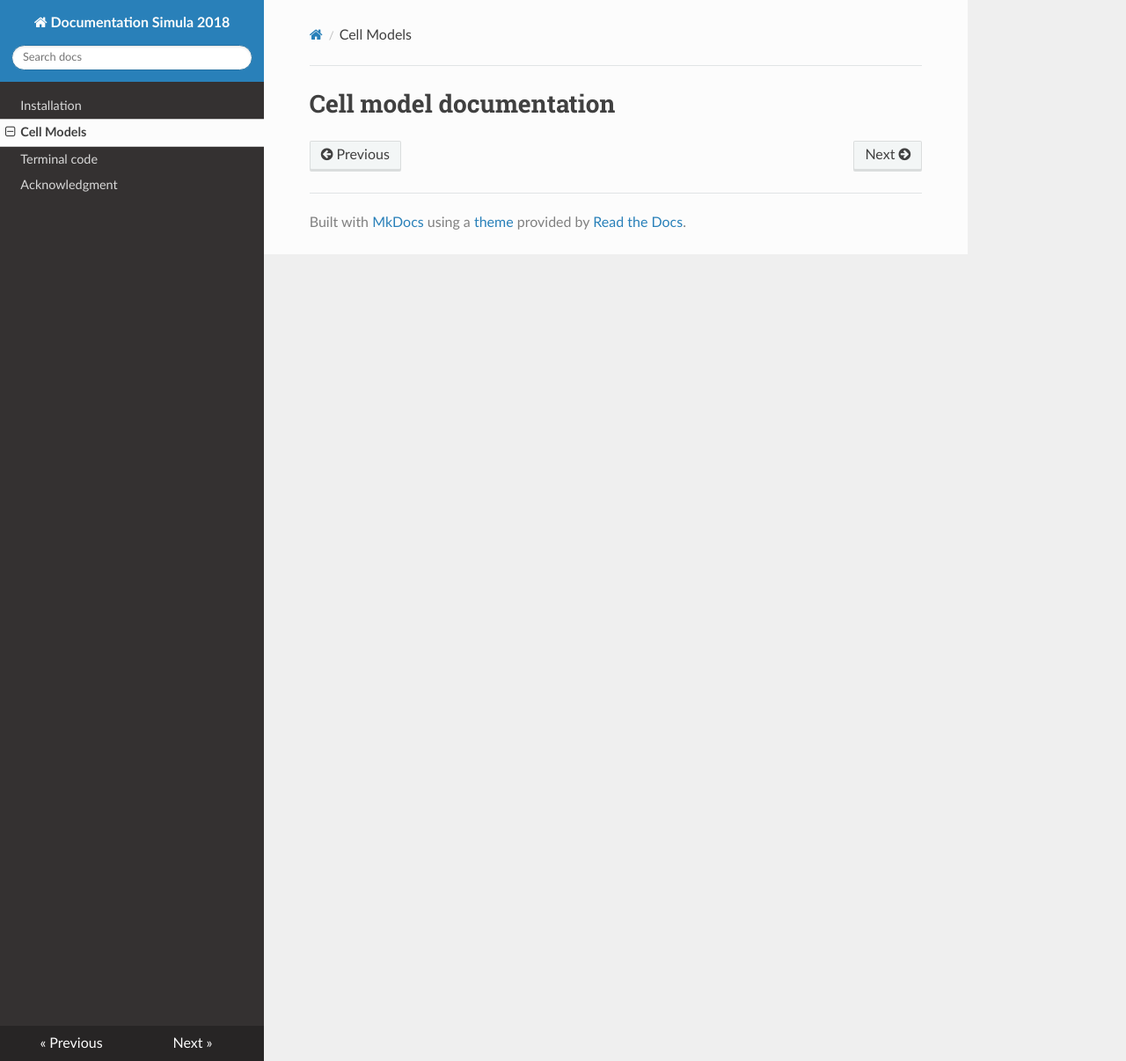
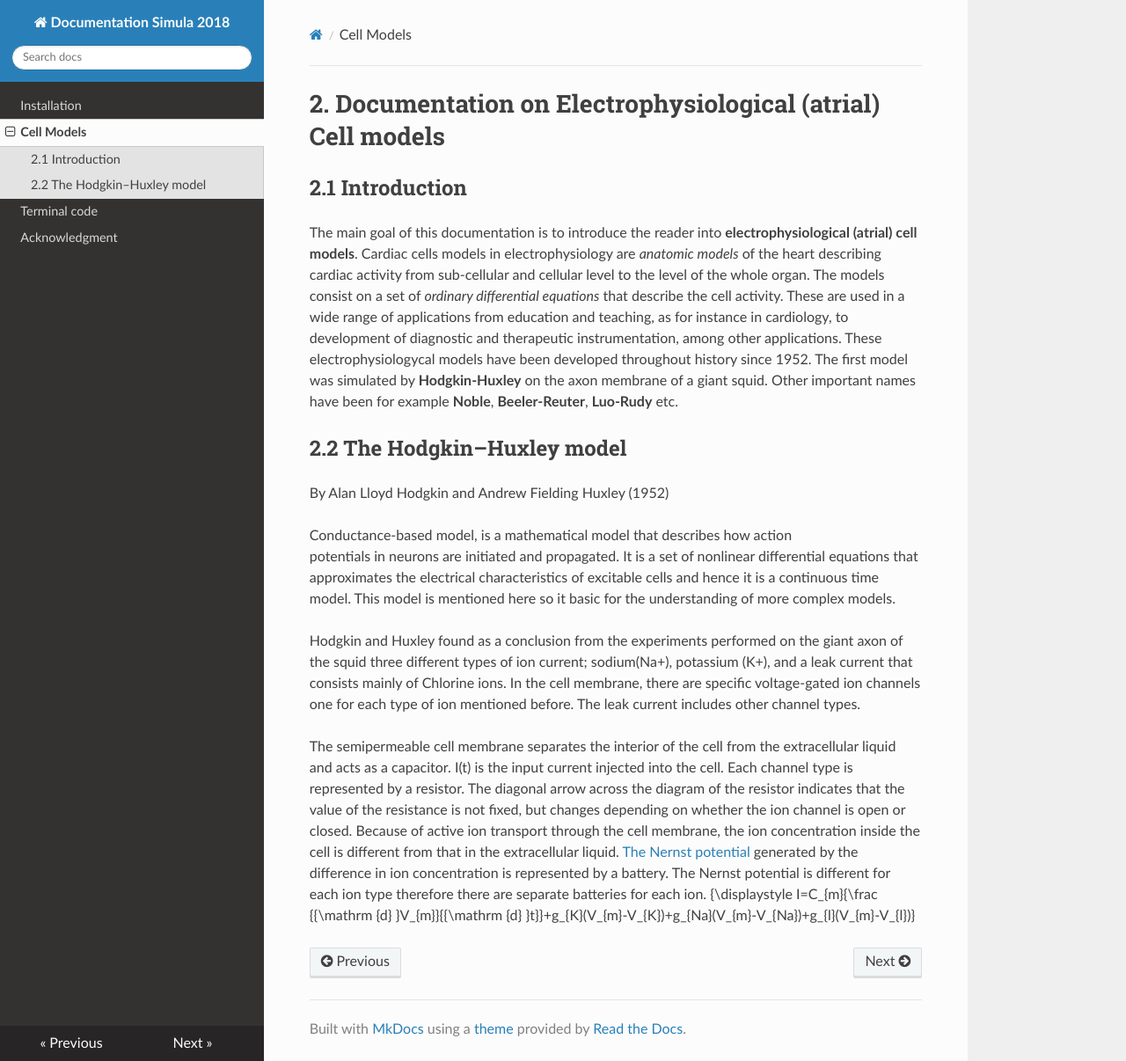
Before and after one commit to ErikaKvalem/Documentation-2018-MkDocs, an MkDocs documentation site: the page built from docs/cellm.md, in a window 1280 px wide and 1206 px high. Shown: the whole window at 88% size. Built offline with MkDocs 1.6.1, drawn with Linux system fonts in a browser that asks for light colours; nearby versions of some CDN libraries; old or Windows-style settings are respelled for this version of MkDocs.

Commit message:
Update cellm.md

```diff
--- a/docs/cellm.md
+++ b/docs/cellm.md
@@ -1 +1,16 @@
-# Cell model documentation
+# 2. Documentation on Electrophysiological (atrial) Cell models
+## 2.1 Introduction
+
+The main goal of this documentation is to introduce the reader into **electrophysiological (atrial) cell models**.
+Cardiac cells models in electrophysiology are *anatomic models* of the heart describing cardiac activity from sub-cellular and cellular level to the level of the whole organ. The models consist on a set of *ordinary differential equations* that describe the cell activity.
+These are used in a wide range of applications from education and teaching, as for instance in cardiology, to development of diagnostic and therapeutic instrumentation, among other applications.
+These electrophysiologycal models have been developed throughout history since 1952. The first model was simulated by **Hodgkin-Huxley** on the axon membrane of a giant squid. Other important names have been for example **Noble**, **Beeler-Reuter**, **Luo-Rudy** etc.
+
+## 2.2 The Hodgkin–Huxley model
+By Alan Lloyd Hodgkin and Andrew Fielding Huxley (1952)
+
+Conductance-based model, is a mathematical model that describes how action potentials in neurons are initiated and propagated. It is a set of nonlinear differential equations that approximates the electrical characteristics of excitable cells and hence it is a continuous time model. This model is mentioned here so it basic for the understanding of more complex models.
+
+Hodgkin and Huxley found as a conclusion from the experiments performed on the giant axon of the squid three different types of ion current; sodium(Na+), potassium (K+), and a leak current that consists mainly of Chlorine ions. In the cell membrane, there are specific voltage-gated ion channels one for each type of ion mentioned before. The leak current includes other channel types.
+
+The semipermeable cell membrane separates the interior of the cell from the extracellular liquid and acts as a capacitor.  I(t)  is the input current injected into the cell. Each channel type is represented by a resistor. The diagonal arrow across the diagram of the resistor indicates that the value of the resistance is not fixed, but changes depending on whether the ion channel is open or closed. Because of active ion transport through the cell membrane, the ion concentration inside the cell is different from that in the extracellular liquid. [The Nernst potential](https://en.wikipedia.org/wiki/Nernst_equation) generated by the difference in ion concentration is represented by a battery. The Nernst potential is different for each ion type therefore there are separate batteries for each ion. {\displaystyle I=C_{m}{\frac {{\mathrm {d} }V_{m}}{{\mathrm {d} }t}}+g_{K}(V_{m}-V_{K})+g_{Na}(V_{m}-V_{Na})+g_{l}(V_{m}-V_{l})}
```
